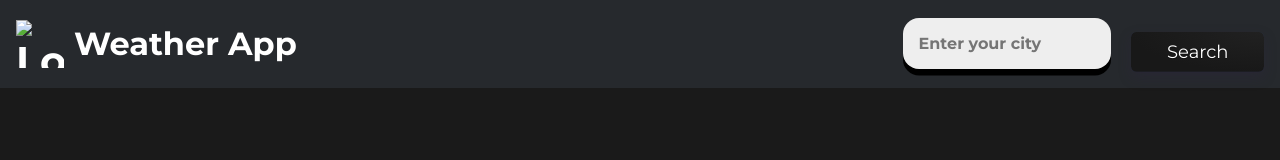
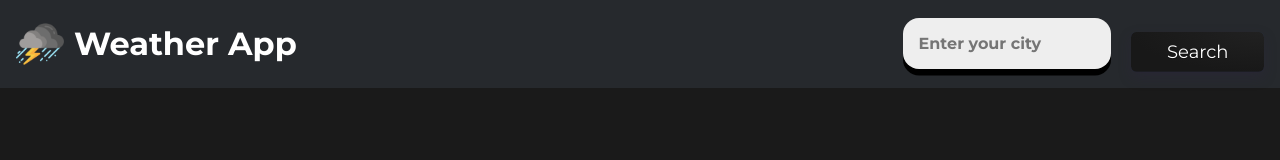
Before and after one commit to krihdarji2005/Weather-Website, a plain HTML site: page index.html in a window 1280 px wide. Shown: the top 160 px of the page. Drawn offline with Linux system fonts and the light colour scheme; no server answers.

Commit message:
Update index.html

```diff
--- a/index.html
+++ b/index.html
@@ -7,33 +7,6 @@
     <title>Weather App</title>
     <link rel="stylesheet" href="style.css">
 </head>
-
-<!-- <body>
-
-    <div class="container">
-        <div class="navbar">
-            <div class="heading">
-                WEATHER APP
-            </div>
-            <div class="nav">
-                <ul>
-                    <li>
-                        <input id="input" type="text" placeholder="Enter your city">
-                    </li>
-                    <li>
-                        <button id="search-button">Search</button>
-                    </li>
-                </ul>
-            </div>
-        </div>
-
-        <div id="weather-container">
-            <!-- Weather data will be displayed here
-        </div>
-    </div>
-
-    <script src="script.js"></script>
-</body> -->
 
 <body>
 
@@ -58,7 +31,7 @@
 
         <header class="header-content">
             <a href="#" class="logo">
-                <img src="storm.png" alt="Logo" class="logo-icon" />
+                <img src="Assets/storm.png" alt="Logo" class="logo-icon" />
                 <span class="logo-text">Weather App</span>
                 <!-- <h2>Weather App</h2> -->
 
```
